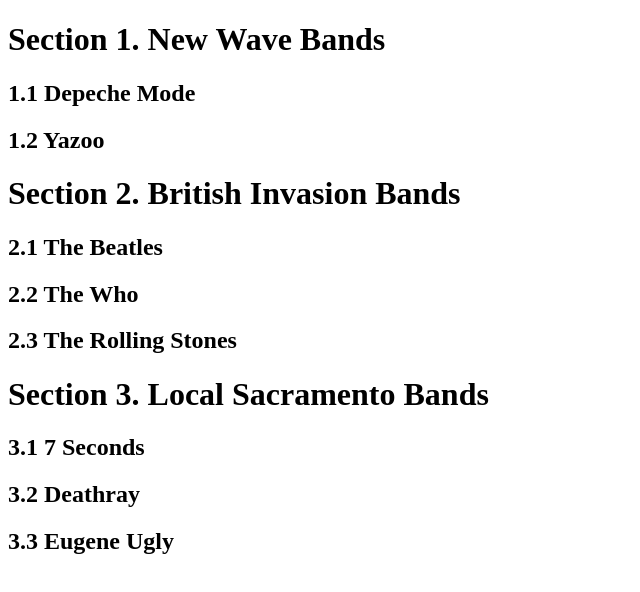
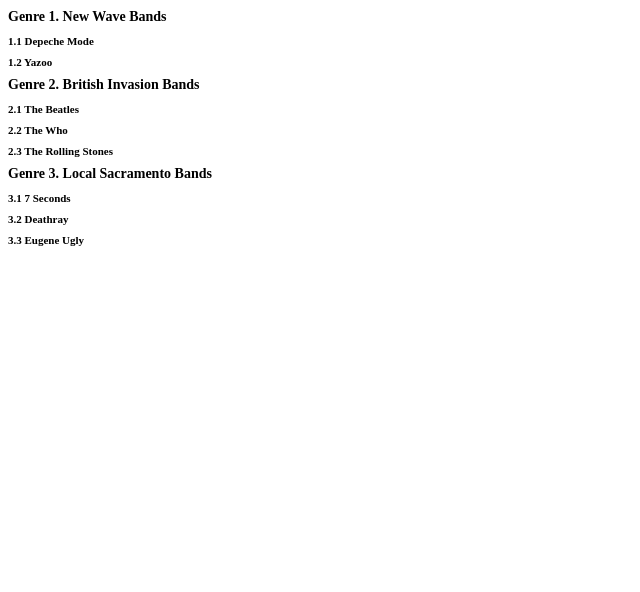
Before and after one commit to nolanerck/even-more-html5-preso, a plain HTML site: page CSSCounter/index.html in a window 1280 px wide. Shown: the whole page, without its empty margins (0-640 px from the left). Drawn offline with Linux system fonts and the light colour scheme.

Commit message:
Slide updates.

```diff
--- a/CSSCounter/index.html
+++ b/CSSCounter/index.html
@@ -3,21 +3,26 @@
 <head>
 	<style>
 		body {
-			counter-reset: section;
+			counter-reset: section; /* at the top of the document, start counting at "1" */
 		}
 
 		h1 {
 			counter-reset: subsection;
+			font-size: 14px;
 		}
 
 		h1:before {
 			counter-increment: section;
-			content: "Section " counter(section) ". ";
+			content: "Genre " counter(section) ". ";
 		}
 
 		h2:before {
 			counter-increment: subsection;
 			content: counter(section) "." counter(subsection) " ";
+		}
+
+		h2 {
+			font-size: 11px;
 		}
 	</style>
 </head>
```
Also changed, not shown: SlideDeck/index.html (+2 -2 lines).
